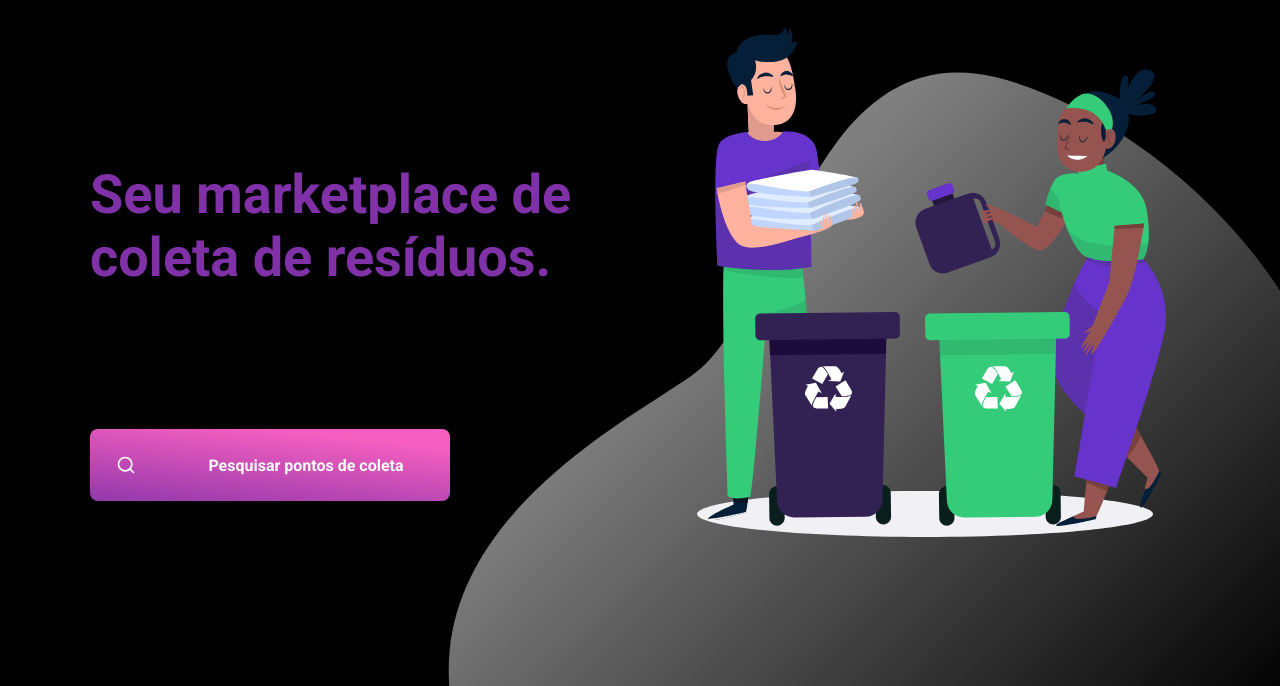
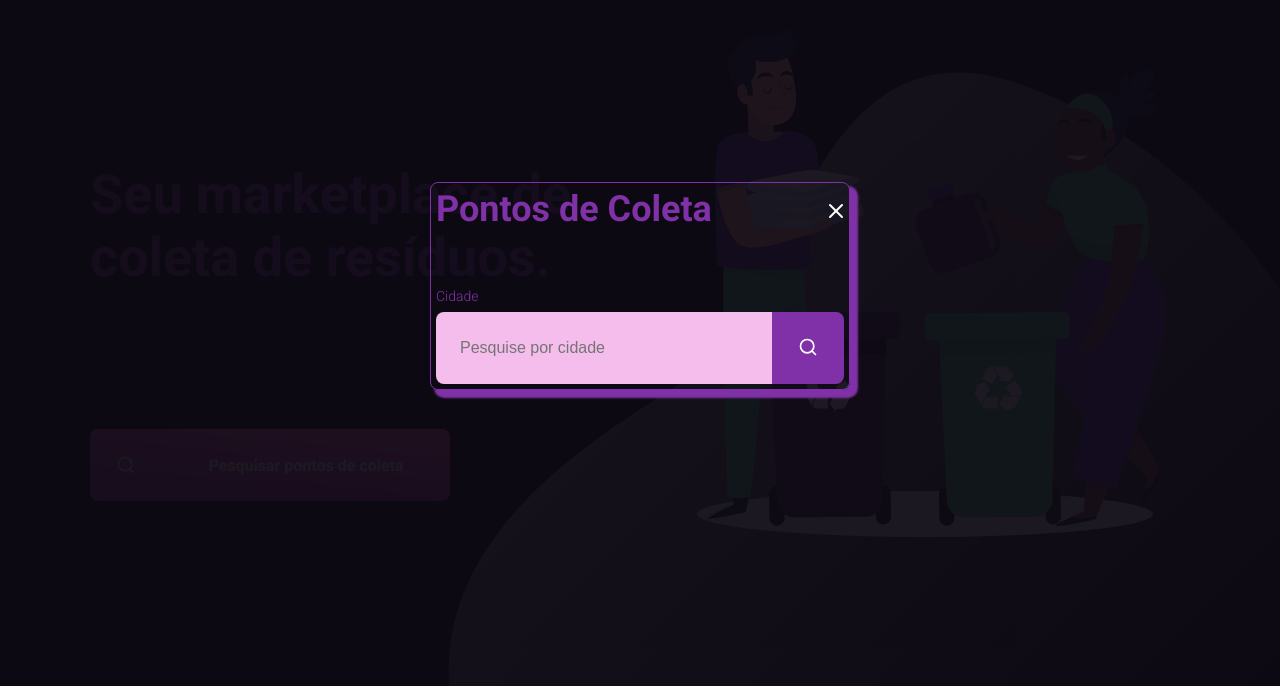
Before and after one commit to renanaugust/NLW, a plain HTML site: page index.html in a window 1280 px wide. Both pictures are taken after a click on the link "Pesquisar pontos de coleta". Shown: the part 114-800 px from the top of the page. Drawn offline with Linux system fonts and the light colour scheme.

Commit message:
Adicionado modal ponto de coleta na home e js index.js

```diff
--- a/index.html
+++ b/index.html
@@ -12,6 +12,9 @@
 
         <link rel="stylesheet" href="/styles/main.css">
         <link rel="stylesheet" href="/styles/home.css">
+        <link rel="stylesheet" href="/styles/modal.css">
+
+
         <link rel="stylesheet" href="/styles/responsive.css">
     </head>
 
@@ -43,6 +46,27 @@
                 </main>
             </div>
         </div>
+
+
+        <div id="modal" class="hide">
+            <div class="content">
+                <div class="header">
+                    <h1>Pontos de Coleta</h1>
+                    <a href="#">Fechar</a>
+                </div>
+                <form action="">
+                    <label for="search">Cidade</label>
+                    <div class="search field">
+                        <input type="text" name="search" placeholder="Pesquise por cidade">
+                        <button>
+                            <img src="/assets/search.svg" alt="Buscar">
+                        </button>
+                    </div>
+                </form>
+            </div>
+        </div>
+
+    <script src="/scripts/index.js"></script>
     </body>
 
 </html>
--- /dev/null
+++ b/scripts/index.js
@@ -0,0 +1,11 @@
+const buttonSearch = document.querySelector("#page-home main a")
+const modal = document.querySelector("#modal")
+const close = document.querySelector("#modal .header a")
+
+buttonSearch.addEventListener("click", () => {
+    modal.classList.remove("hide")
+})
+
+close.addEventListener("click", () => {
+    modal.classList.add("hide")
+})
--- a/styles/create-point.css
+++ b/styles/create-point.css
@@ -37,7 +37,7 @@ form {
     border: 1px solid #8031a7;
     border-radius: 8px;
     max-width: 730px;
-    box-shadow: 10px 10px 4px 4px purple;
+    box-shadow: 6px 6px 2px 2px purple;
 
 }
 
--- /dev/null
+++ b/styles/modal.css
@@ -0,0 +1,82 @@
+#modal {
+    background-color: #0e0a14ef;
+    height: 100vh;
+    width: 100vw;
+    position: fixed;
+    top: 0;
+    display: flex;
+    justify-content: center;
+    align-items: center;
+    transition: 400ms;
+}
+
+#modal.hide {
+    display: none;
+}
+
+#modal .content {
+    color: #8031a7;
+    width: 420px;
+    border: 1px solid #8031a7;
+    border-radius: 8px;
+    box-shadow: 6px 6px 2px 2px #8031a7;
+}
+
+#modal .header {
+    display: flex;
+    align-items: center;
+    justify-content: space-between;
+    margin-bottom: 48px;
+    padding: 5px;
+}
+
+#modal .header a {
+    background-image: url("../assets/x.svg");
+    width: 20px;
+    height: 20px;
+    display: flex;
+    font-size: 0.01px;
+}
+
+#modal .header h1 {
+    color: #8031a7;
+    font-size: 36px;
+    line-height: 42px;
+
+}
+
+#modal form {
+    padding: 5px;
+}
+
+#modal form label {
+    font-size: 14px;
+    line-height: 16px;
+    display: block;
+    margin-bottom: 8px;
+}
+
+#modal form .field {
+    display: flex;
+}
+
+#modal form input {
+    flex: 1;
+    background-color: #f5bdec;
+    border-radius: 8px 0 0 8px;
+    border: 0;
+    padding: 16px 24px;
+    font-size: 16px;
+    color: #8031a7;
+}
+
+#modal form button {
+    width: 72px;
+    height: 72px;
+    background-color: #8031a7;
+    border-radius: 0 8px 8px 0;
+    border: 0;
+}
+
+#modal form button:hover {
+    background-color: #b367da;
```
